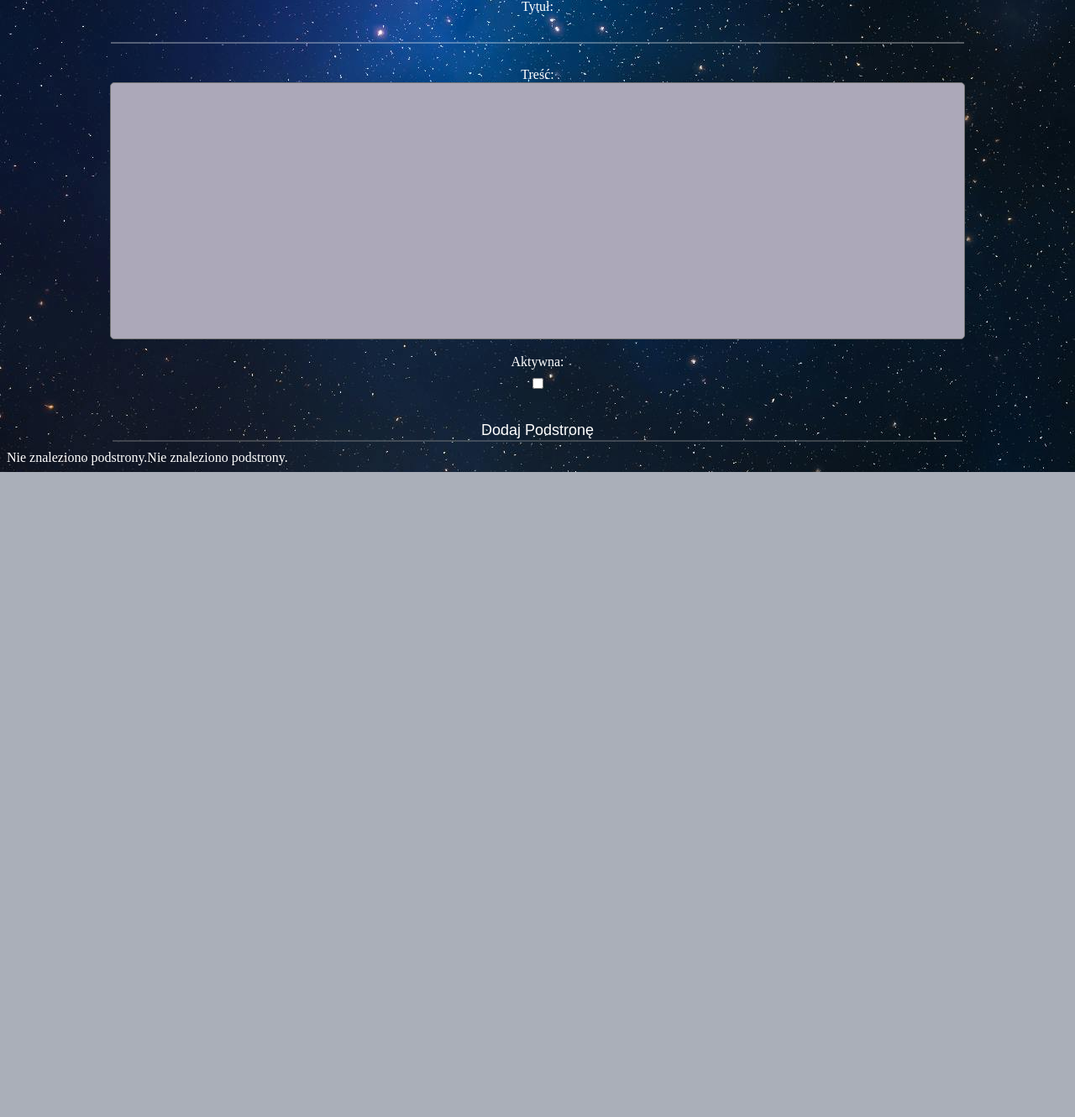
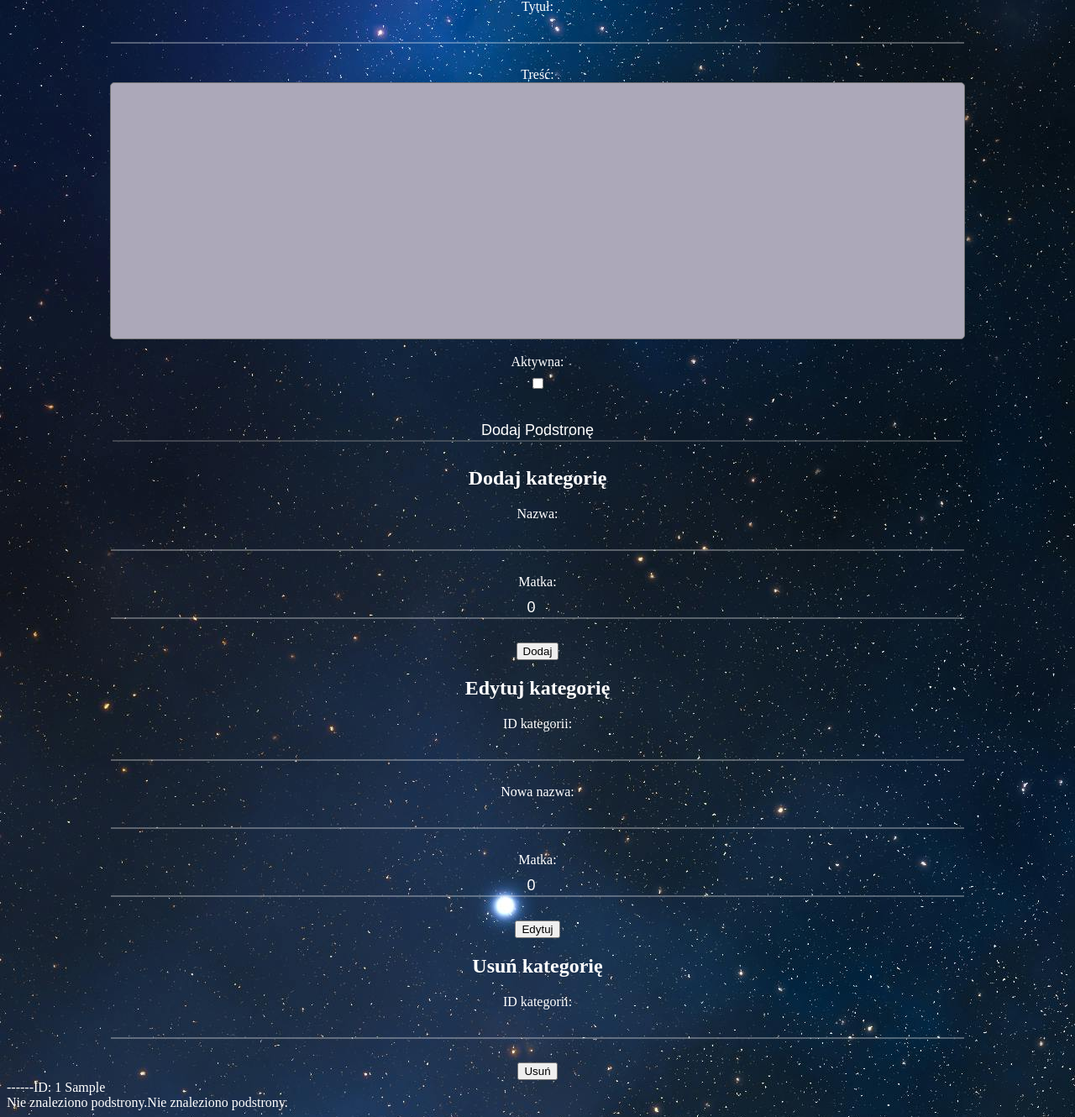
Before and after one commit to mgorcz2/Aplikacje_www, a PHP site: page /index.php in a window 1280 px wide. Shown: the part 321-1651 px from the top of the page at 84% size. Before the commit the page ends 883 px from the top, so only its background shows below. Run offline with PHP 8.4, Linux system fonts and the light colour scheme; the visitor is signed in with stand-in values (Sample User, id 1); tables that the repository leaves empty or names only in its code hold one stand-in row (values such as "Sample post"); some libraries are stand-ins or nearby versions.

Commit message:
Update admin.php
category management

```diff
--- a/Lab_rozw/htdocs/v1.7/admin/admin.php
+++ b/Lab_rozw/htdocs/v1.7/admin/admin.php
@@ -186,5 +186,116 @@
             <input type="submit" value="Dodaj Podstronę" />
           </form>';
 }
-DodajNowaPodstrone()
+DodajNowaPodstrone();
+
+
+function DodajKategorie($nazwa, $matka = 0) {
+    global $link;
+
+    // Zabezpieczenie danych wejściowych
+    $nazwa = mysqli_real_escape_string($link, $nazwa);
+    $matka = (int)$matka;
+
+    // Dodawanie kategorii
+    $query = "INSERT INTO kategorie (nazwa, matka) VALUES ('$nazwa', $matka)";
+    if (mysqli_query($link, $query)) {
+        echo "Kategoria została dodana!";
+    } else {
+        echo "Błąd podczas dodawania kategorii: " . mysqli_error($link);
+    }
+}
+function EdytujKategorie($id, $nazwa, $matka) {
+    global $link;
+
+    // Zabezpieczenie danych wejściowych
+    $id = (int)$id;
+    $nazwa = mysqli_real_escape_string($link, $nazwa);
+    $matka = (int)$matka;
+
+    // Aktualizacja kategorii
+    $query = "UPDATE kategorie SET nazwa = '$nazwa', matka = $matka WHERE id = $id LIMIT 1";
+    if (mysqli_query($link, $query)) {
+        echo "Kategoria została zaktualizowana!";
+    } else {
+        echo "Błąd podczas aktualizacji kategorii: " . mysqli_error($link);
+    }
+}
+function UsunKategorie($id) {
+    global $link;
+
+    $id = (int)$id;
+
+    // Usunięcie kategorii
+    $query = "DELETE FROM kategorie WHERE id = $id LIMIT 1";
+    if (mysqli_query($link, $query)) {
+        echo "Kategoria została usunięta!";
+    } else {
+        echo "Błąd podczas usuwania kategorii: " . mysqli_error($link);
+    }
+}
+function PokazKategorie($matka = 0, $poziom = 1) {
+    global $link;
+
+    // Przygotowanie zapytania do bazy danych
+    $query = "SELECT * FROM kategorie WHERE matka = $matka";
+    $result = mysqli_query($link, $query);
+
+    // Obsługa błędów zapytania SQL
+    if (!$result) {
+        echo "Błąd zapytania: " . mysqli_error($link);
+        return;
+    }
+
+    // Wyświetlanie kategorii w formie drzewa
+    while ($row = mysqli_fetch_assoc($result)) {
+        // Wyświetlenie nazwy kategorii z odpowiednim wcięciem
+        echo str_repeat('--', $poziom*3) . "ID: " . $row['id']. "  " . htmlspecialchars($row['nazwa']) . "<br>";
+
+        // Rekurencyjne wywołanie dla podkategorii
+        PokazKategorie($row['id'], $poziom + 1);
+    }
+}
+
+if ($_SERVER['REQUEST_METHOD'] == 'POST') {
+    if (isset($_POST['dodaj_kategorie'])) {
+        DodajKategorie($_POST['nazwa'], $_POST['matka']);
+    } elseif (isset($_POST['edytuj_kategorie'])) {
+        EdytujKategorie($_POST['id'], $_POST['nazwa'], $_POST['matka']);
+    } elseif (isset($_POST['usun_kategorie'])) {
+        UsunKategorie($_POST['id']);
+    }
+}
+
+//Wyświetlenie formularzy do zarządzania kategoriami
+
+// -------------------------------
+// Formularz dodawania kategorii
+// -------------------------------
+echo '<h2>Dodaj kategorię</h2>
+<form method="post">
+    Nazwa: <input type="text" name="nazwa" required><br>
+    Matka: <input type="number" name="matka" value="0"><br> <!-- Wartość 0 oznacza kategorię główną -->
+    <button type="submit" name="dodaj_kategorie">Dodaj</button>
+</form>';
+
+// -------------------------------
+// Formularz edytowania kategorii
+// -------------------------------
+echo '<h2>Edytuj kategorię</h2>
+<form method="post">
+    ID kategorii: <input type="number" name="id" required><br>
+    Nowa nazwa: <input type="text" name="nazwa" required><br>
+    Matka: <input type="number" name="matka" value="0"><br> <!-- Wartość 0 oznacza kategorię główną -->
+    <button type="submit" name="edytuj_kategorie">Edytuj</button>
+</form>';
+
+// -------------------------------
+// Formularz usuwania kategorii
+// -------------------------------
+echo '<h2>Usuń kategorię</h2>
+<form method="post">
+    ID kategorii: <input type="number" name="id" required><br>
+    <button type="submit" name="usun_kategorie" onclick="return confirm(\'Czy na pewno chcesz usunąć tę kategorię?\')">Usuń</button>
+</form>';
+PokazKategorie();
 ?>
```
